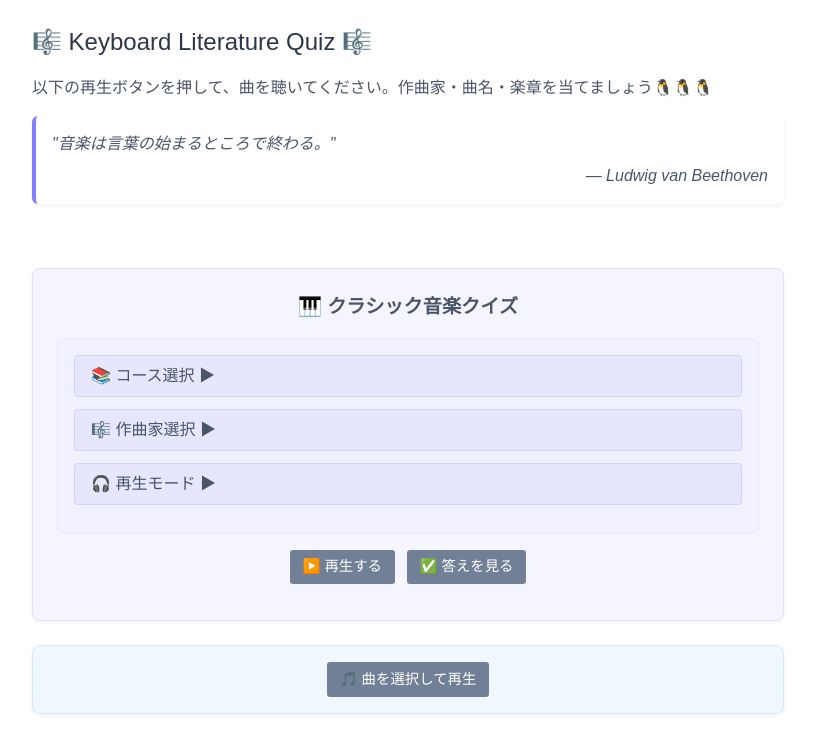
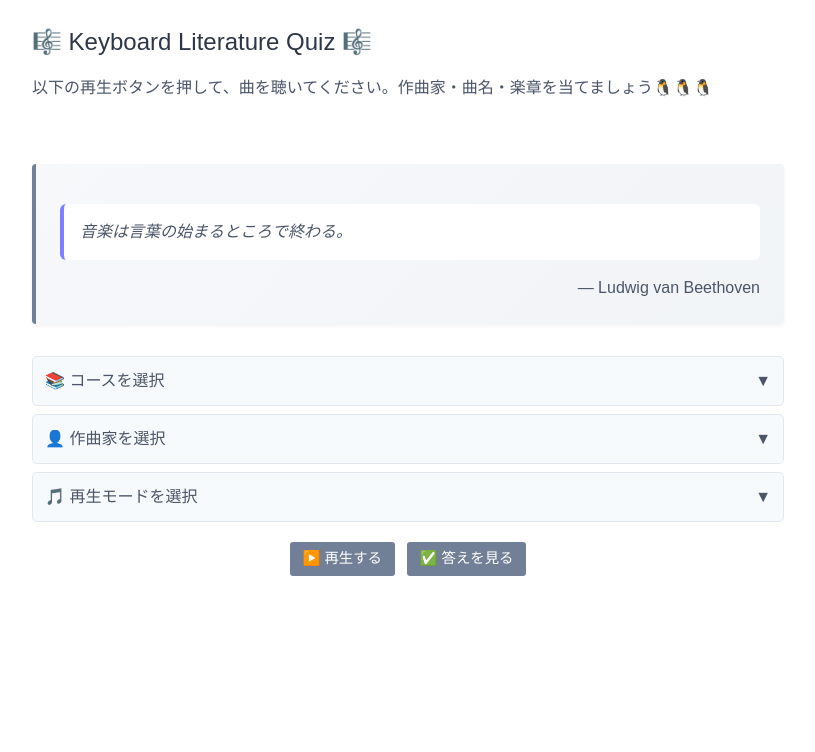
Before and after one commit to ask-t/music465, a Next.js app: page / in a window 1280 px wide. Shown: the top 752 px of the page, without its empty margins (232-1047 px from the left). Built offline with nearby package versions, Linux system fonts and the light colour scheme.

Commit message:
revert 再生モード

```diff
--- a/app/page.js
+++ b/app/page.js
@@ -22,19 +22,8 @@ export default function ClassicQuiz() {
     composer: false,
     playMode: false
   });
-  const [selectedSong, setSelectedSong] = useState(null);
-  const [selectedMovementIndex, setSelectedMovementIndex] = useState(0);
-  const [isPlayingSelected, setIsPlayingSelected] = useState(false);
-  const [showSongSelector, setShowSongSelector] = useState(false);
 
-  useEffect(() => {
   const composers = getComposersByCourse(selectedCourse);
-    setIsClient(true);
-    generateNewQuestion();
-    setCurrentQuote(getRandomQuote(selectedCourse));
-  }, [selectedCourse]);
-
-  const composers = isClient ? getComposersByCourse(selectedCourse) : [];
 
   const handleComposerChange = (composer) => {
     if (composer === 'all') {
@@ -61,8 +50,6 @@ export default function ClassicQuiz() {
   };
 
   const generateNewQuestion = () => {
-    if (!isClient) return;
-
     const useRandomTime = playMode === 'random';
     let availableSongs = selectedCourse === 'all'
       ? getAllSongs()
@@ -73,8 +60,6 @@ export default function ClassicQuiz() {
         selectedComposers.includes(song.composer)
       );
     }
-
-    if (availableSongs.length === 0) return;
 
     const song = availableSongs[Math.floor(Math.random() * availableSongs.length)];
     const movement = song.movements[Math.floor(Math.random() * song.movements.length)];
@@ -100,23 +85,11 @@ export default function ClassicQuiz() {
     }));
   };
 
-  const toggleSongSelector = () => {
-    setShowSongSelector(!showSongSelector);
-    if (isPlayingSelected) {
-      setIsPlayingSelected(false);
-    }
-  };
-
-  const playSelectedSong = () => {
-    if (!selectedSong) return;
-
-    const movement = selectedSong.movements[selectedMovementIndex];
-    const videoId = selectedSong.url.split('v=')[1];
-
-    setVideoId(videoId);
-    setStartTime(movement.time);
-    setIsPlayingSelected(true);
-  };
+  useEffect(() => {
+    setIsClient(true);
+    generateNewQuestion();
+    setCurrentQuote(getRandomQuote(selectedCourse));
+  }, []);
 
   if (!isClient) {
     return <div className={styles.loading}>Loading...</div>;
@@ -126,34 +99,42 @@ export default function ClassicQuiz() {
     <div className={styles.container}>
       <h2 className={styles.title}>🎼 Keyboard Literature Quiz 🎼</h2>
       <p className={styles.text}>以下の再生ボタンを押して、曲を聴いてください。作曲家・曲名・楽章を当てましょう🐧🐧🐧</p>
-
-      {/* 名言表示 - 枠の外の上に移動 */}
-      {currentQuote && (
-        <div className={styles.quoteOutside}>
-          <p>"{currentQuote.text}"</p>
-          <p className={styles.quoteAuthor}>— {currentQuote.author}</p>
+      <br></br>
+      {isClient && currentQuote && (
+        <div className={styles.quoteContainer}>
+          <p className={styles.quote}>
+            {currentQuote.text}
+          </p>
+          <p className={styles.quoteAuthor}>
+            ― {currentQuote.author}
+          </p>
         </div>
       )}
-      <br></br>
 
-      {/* クイズセクション */}
-      <div className={styles.quizSection}>
-        <div className={styles.quizTitle}>
-          🎹 クラシック音楽クイズ
+      <div className={styles.accordionSection}>
+        <div
+          className={styles.accordionHeader}
+          onClick={() => toggleSection('course')}
+        >
+          <span>📚 コースを選択</span>
+          <span className={`${styles.accordionIcon} ${expandedSections.course ? styles.expanded : ''}`}>
+            ▼
+          </span>
         </div>
-
-        {/* 設定セクション */}
-        <div className={styles.settingsSection}>
-          <div className={styles.settingRow}>
-            <button
-              onClick={() => toggleSection('course')}
-              className={styles.settingButton}
-            >
-              📚 コース選択 {expandedSections.course ? '▼' : '▶'}
-            </button>
-
-            {expandedSections.course && (
-              <div className={styles.settingOptions}>
+        <div className={`${styles.accordionContent} ${expandedSections.course ? styles.expanded : ''}`}>
+          <div className={styles.radioGroup}>
+            <p className={styles.groupLabel}>コースを選択：</p>
+            <label className={styles.radioLabel}>
+              <input
+                type="radio"
+                name="course"
+                value="all"
+                checked={selectedCourse === 'all'}
+                onChange={(e) => handleCourseChange(e.target.value)}
+                className={styles.radioInput}
+              />
+              📚 全てのコース
+            </label>
             {courses.map(course => (
               <label key={course.id} className={styles.radioLabel}>
                 <input
@@ -161,91 +142,93 @@ export default function ClassicQuiz() {
                   name="course"
                   value={course.id}
                   checked={selectedCourse === course.id}
-                      onChange={() => handleCourseChange(course.id)}
+                  onChange={(e) => handleCourseChange(e.target.value)}
                   className={styles.radioInput}
                 />
-                    {course.name}
+                📖 {course.name}
               </label>
             ))}
           </div>
-            )}
+        </div>
       </div>
 
-          <div className={styles.settingRow}>
-            <button
+      <div className={styles.accordionSection}>
+        <div
+          className={styles.accordionHeader}
           onClick={() => toggleSection('composer')}
-              className={styles.settingButton}
         >
-              🎼 作曲家選択 {expandedSections.composer ? '▼' : '▶'}
-            </button>
-
-            {expandedSections.composer && (
-              <div className={styles.settingOptions}>
-                <label className={styles.checkboxLabel}>
-                  <input
-                    type="checkbox"
-                    checked={selectedComposers.includes('all')}
-                    onChange={() => handleComposerChange('all')}
-                    className={styles.checkboxInput}
-                  />
-                  🉐すべての作曲家
-                </label>
-
+          <span>👤 作曲家を選択</span>
+          <span className={`${styles.accordionIcon} ${expandedSections.composer ? styles.expanded : ''}`}>
+            ▼
+          </span>
+        </div>
+        <div className={`${styles.accordionContent} ${expandedSections.composer ? styles.expanded : ''}`}>
+          <div className={styles.radioGroup}>
+            <p className={styles.groupLabel}>作曲家を選択：</p>
             {composers.map(composer => (
-                  <label key={composer} className={styles.checkboxLabel}>
+              <label key={composer} className={styles.radioLabel}>
                 <input
                   type="checkbox"
                   checked={selectedComposers.includes(composer)}
                   onChange={() => handleComposerChange(composer)}
-                      disabled={selectedComposers.includes('all')}
-                      className={styles.checkboxInput}
+                  className={styles.radioInput}
                 />
-                    {composer}
+                {composer === 'all' ? '🎵 全ての作曲家' : `👤 ${composer}`}
               </label>
             ))}
           </div>
-            )}
+        </div>
       </div>
 
-          <div className={styles.settingRow}>
-            <button
+      <div className={styles.accordionSection}>
+        <div
+          className={styles.accordionHeader}
           onClick={() => toggleSection('playMode')}
-              className={styles.settingButton}
         >
-              🎧 再生モード {expandedSections.playMode ? '▼' : '▶'}
-            </button>
-
-            {expandedSections.playMode && (
-              <div className={styles.settingOptions}>
+          <span>🎵 再生モードを選択</span>
+          <span className={`${styles.accordionIcon} ${expandedSections.playMode ? styles.expanded : ''}`}>
+            ▼
+          </span>
+        </div>
+        <div className={`${styles.accordionContent} ${expandedSections.playMode ? styles.expanded : ''}`}>
+          <div className={styles.radioGroup}>
             <label className={styles.radioLabel}>
               <input
                 type="radio"
                 name="playMode"
                 value="intro"
                 checked={playMode === 'intro'}
-                    onChange={() => setPlayMode('intro')}
+                onChange={(e) => setPlayMode(e.target.value)}
                 className={styles.radioInput}
               />
               🎵 イントロから再生
             </label>
-
             <label className={styles.radioLabel}>
               <input
                 type="radio"
                 name="playMode"
                 value="random"
                 checked={playMode === 'random'}
-                    onChange={() => setPlayMode('random')}
+                onChange={(e) => setPlayMode(e.target.value)}
                 className={styles.radioInput}
               />
               🎲 ランダムな場所から再生
             </label>
           </div>
-            )}
         </div>
       </div>
 
-        {/* 動画は非表示にする */}
+      {isClient && (
+        <div className={styles.audioWrapper}>
+          <iframe
+            src={`https://www.youtube.com/embed/${videoId}?start=${startTime}&autoplay=1`}
+            title="YouTube audio player"
+            allow="accelerometer; autoplay; clipboard-write; encrypted-media; gyroscope; picture-in-picture"
+            className={styles.hiddenPlayer}
+          />
+        </div>
+      )}
+
       <div className={styles.buttonGroup}>
         <button onClick={generateNewQuestion} className={styles.button}>
           ▶️ 再生する
@@ -255,7 +238,7 @@ export default function ClassicQuiz() {
         </button>
       </div>
 
-        {showAnswer && randomSong && randomMovement && (
+      {showAnswer && (
         <div className={styles.answer}>
           <strong>作曲家:</strong> {randomSong.composer} <br />
           <strong>曲名:</strong> {randomSong.title} <br />
@@ -278,65 +261,5 @@ export default function ClassicQuiz() {
         </div>
       )}
     </div>
-
-      <div className={styles.selectorToggle}>
-        <button
-          onClick={toggleSongSelector}
-          className={`${styles.button} ${showSongSelector ? styles.activeButton : ''}`}
-        >
-          🎵 曲を選択して再生
-        </button>
-      </div>
-
-      {showSongSelector && (
-        <div className={styles.songSelectorPanel}>
-          <h3>曲を選択</h3>
-          <div className={styles.songSelector}>
-            <select
-              className={styles.select}
-              onChange={(e) => {
-                const songId = e.target.value;
-                const songs = getSongsByCourse(selectedCourse);
-                const song = songs.find(s => s.url === songId);
-                setSelectedSong(song);
-                setSelectedMovementIndex(0);
-              }}
-              value={selectedSong?.url || ''}
-            >
-              <option value="">曲を選択してください</option>
-              {getSongsByCourse(selectedCourse).map((song, idx) => (
-                <option key={idx} value={song.url}>
-                  {song.composer}: {song.title}
-                </option>
-              ))}
-            </select>
-
-            {selectedSong && (
-              <>
-                <select
-                  className={styles.select}
-                  onChange={(e) => setSelectedMovementIndex(Number(e.target.value))}
-                  value={selectedMovementIndex}
-                >
-                  {selectedSong.movements.map((movement, idx) => (
-                    <option key={idx} value={idx}>
-                      {movement.name} ({movement.key})
-                    </option>
-                  ))}
-                </select>
-
-                <button
-                  onClick={playSelectedSong}
-                  className={styles.button}
-                  disabled={!selectedSong}
-                >
-                  ▶️ 選択した曲を再生
-                </button>
-              </>
-            )}
-          </div>
-        </div>
-      )}
-    </div>
   );
 }
```
Lines whose indentation alone changed are shown as unchanged.
